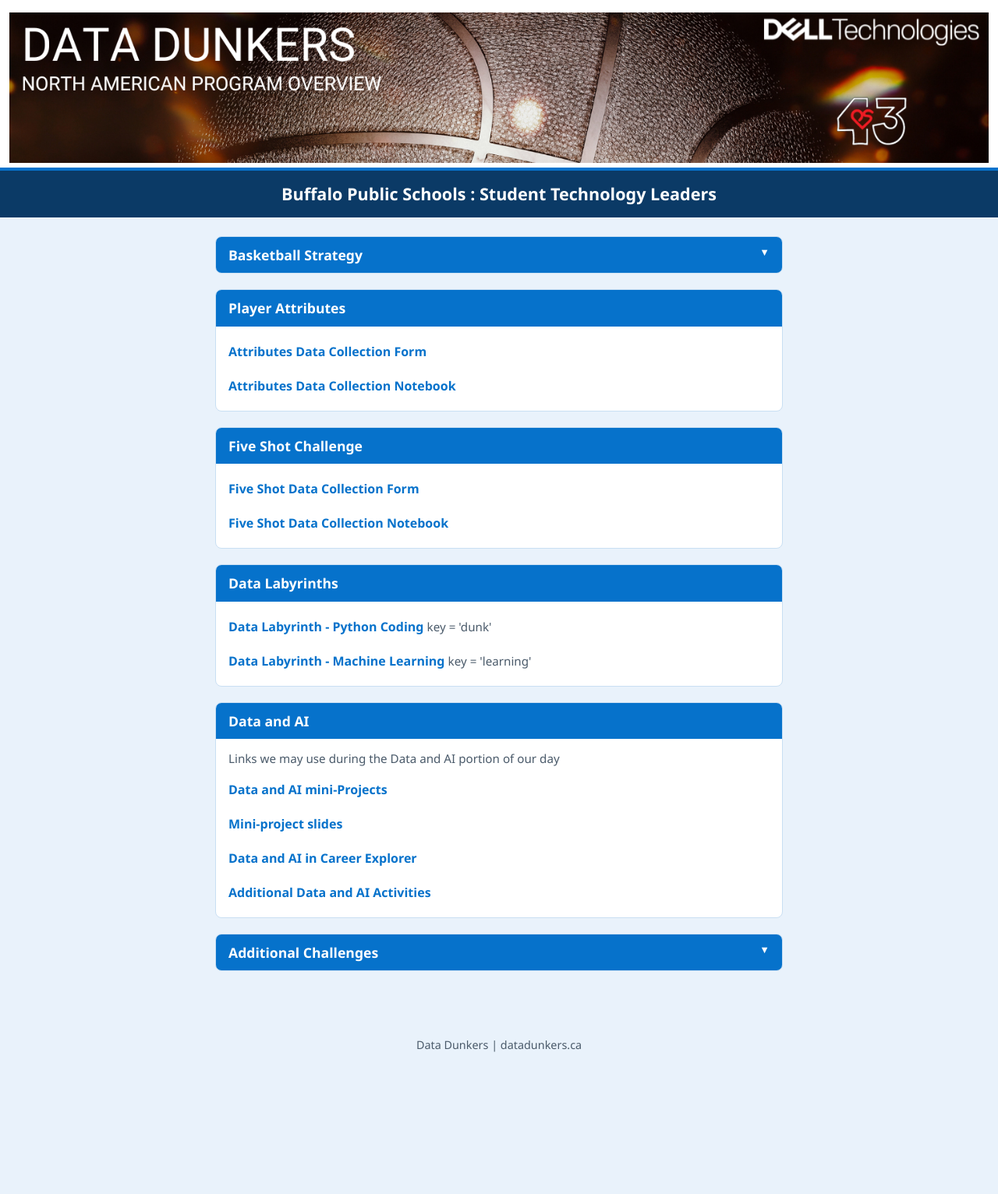
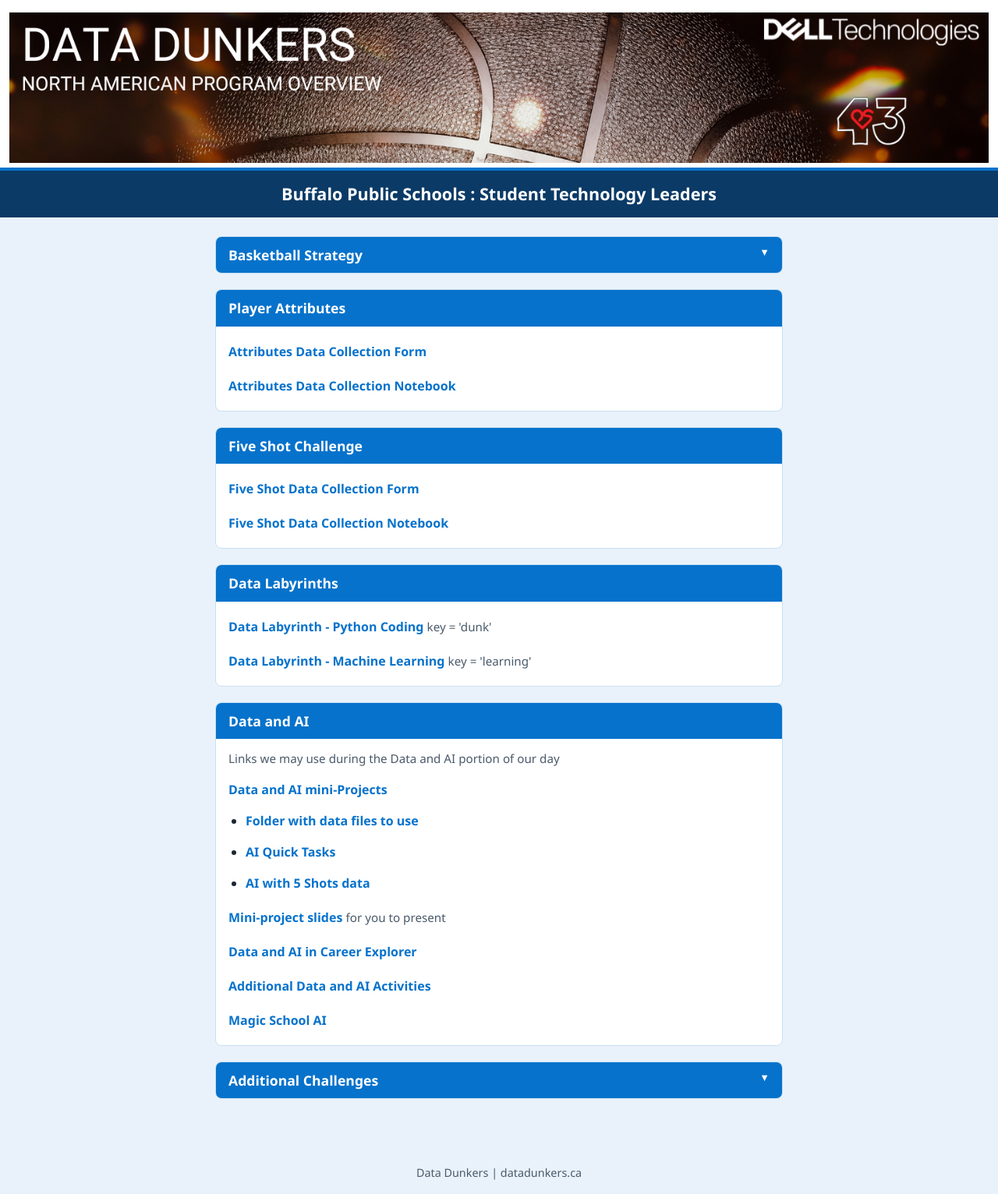
Before and after one commit to Data-Dunkers/data-dunkers.github.io, a Jekyll site: the page coach17/index.html, which Jekyll copies as it is, in a window 1280 px wide. Shown: the whole page at 78% size. Built offline with Jekyll 4.4.1, drawn with Linux system fonts in a browser that asks for light colours; before the commit the page ends 1368 px from its top, so only the background shows below that.

Commit message:
Update index.html

```diff
--- a/coach17/index.html
+++ b/coach17/index.html
@@ -83,6 +83,15 @@
 
   li:last-child {
     margin-bottom: 0;
+  }
+
+  ul ul {
+    margin: 4px 0 4px 22px;
+    list-style: disc;
+  }
+
+  ul ul li {
+    margin-bottom: 4px;
   }
 
   a {
@@ -242,10 +251,17 @@
     <div class="section-body">
       <p class="note">Links we may use during the Data and AI portion of our day</p>
       <ul>
-         <li><a href="https://datadunkers.ca/students/ai-projects.html">Data and AI mini-Projects</a></li>
-        <li><a href=" https://docs.google.com/presentation/d/1D4qr-qLQXrkd_cYr6tqSo14X-yVZIjUGG4pp34UgHVc/edit?usp=sharing">Mini-project slides</a></li>
+        <li><a href="https://datadunkers.ca/students/ai-projects.html">Data and AI mini-Projects</a>
+          <ul>
+            <li><a href="https://drive.google.com/drive/folders/15ixY9a72GMTOthG3EZgTGbolbTOc-FV3">Folder with data files to use</a></li>
+            <li><a href="https://datadunkers.ca/students/ai-quicktask.html">AI Quick Tasks</a></li>
+            <li><a href="https://datadunkers.ca/students/aiwith5shot.html">AI with 5 Shots data</a></li>
+          </ul>
+        </li>
+        <li><a href="https://docs.google.com/presentation/d/1D4qr-qLQXrkd_cYr6tqSo14X-yVZIjUGG4pp34UgHVc/edit?usp=sharing">Mini-project slides</a> <span class="note">for you to present</span></li>
         <li><a href="https://datadunkers.ca/students/DD-data-ai-mindmap.html">Data and AI in Career Explorer</a></li>
         <li><a href="https://docs.google.com/document/d/1cVgwECTcj5uXPlr5fh9jdnNuq_T_Q39UEnok5kho564/edit?usp=sharing">Additional Data and AI Activities</a></li>
+        <li><a href="https://student.magicschool.ai/s/join?joinCode=yubkiQ">Magic School AI</a></li>
       </ul>
     </div>
   </section>
```
